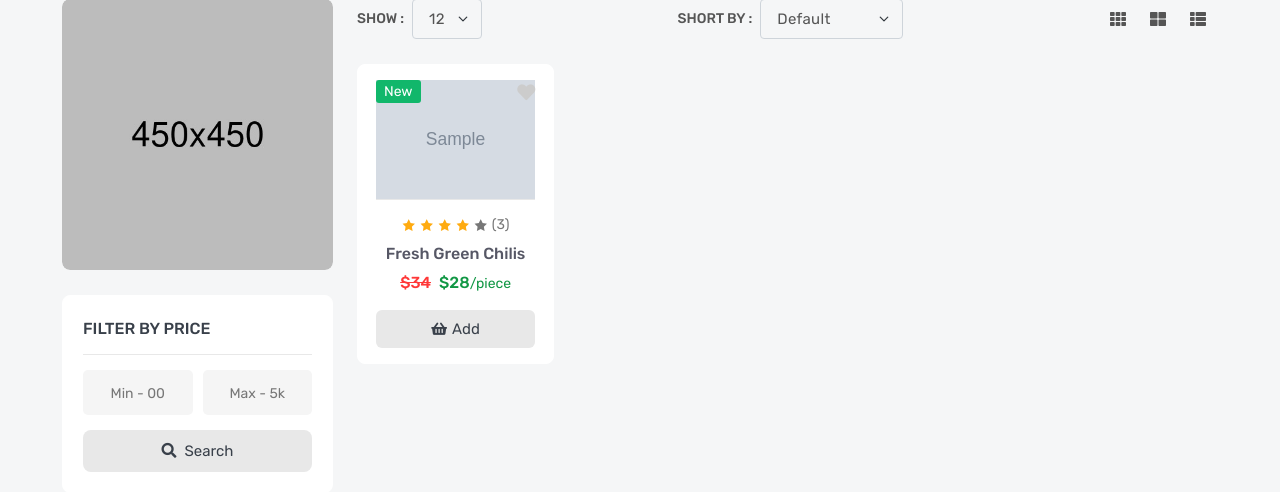
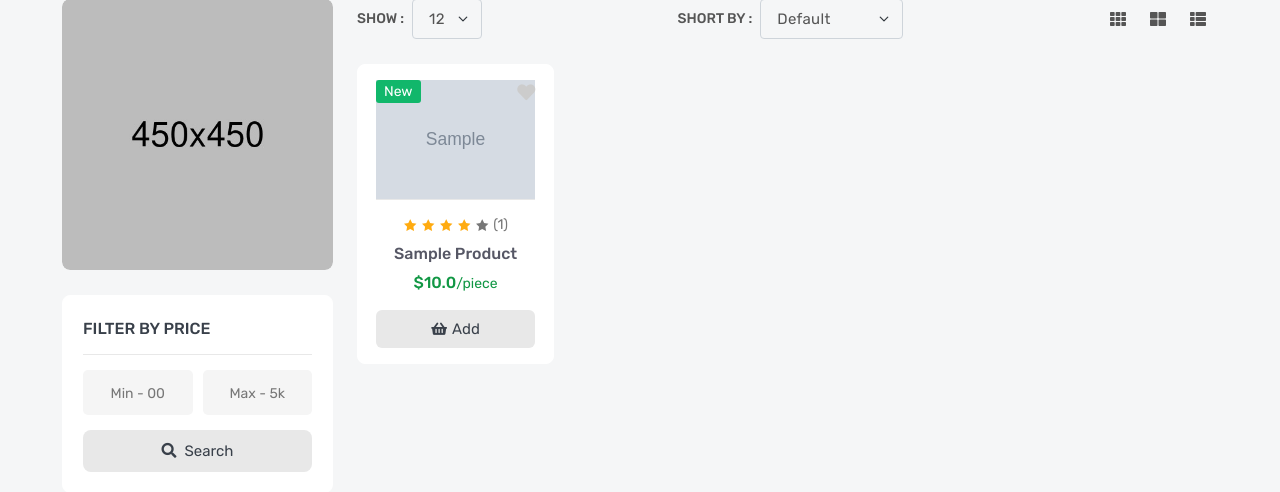
Before and after one commit to mohamedelazb86/Amazon1, a Django app: page /products/ in a window 1280 px wide. Shown: the part 589-1081 px from the top of the page. Run offline with Django 4.2, Linux system fonts and the light colour scheme; tables that the repository leaves empty hold one stand-in row (values such as "Sample post"); grey boxes marked "Sample" are stand-in pictures; some libraries are stand-ins or nearby versions.

Commit message:
add review count

```diff
--- a/products/models.py
+++ b/products/models.py
@@ -29,6 +29,11 @@ class Product(models.Model):
         self.slug=slugify(self.name)
         super(Product,self).save(*args,**kwargs)
 
+    @property
+    def review_count(self):
+        reviews=self.review_product.all().count()
+        return reviews
+
 class Brand(models.Model):
     name=models.CharField(max_length=120)
     image=models.ImageField(upload_to='brand_photo')
--- a/products/templates/products/product_list.html
+++ b/products/templates/products/product_list.html
@@ -384,14 +384,14 @@
                                                 <i class="active icofont-star"></i>
                                                 <i class="active icofont-star"></i>
                                                 <i class="icofont-star"></i>
-                                                <a href="product-video.html">(3)</a>
+                                                <a href="product-video.html">({{object.review_count}})</a>
                                             </div>
                                             <h6 class="product-name">
-                                                <a href="product-video.html">fresh green chilis</a>
+                                                <a href="/products/{{object.slug}}">{{object.name}}</a>
                                             </h6>
                                             <h6 class="product-price">
-                                                <del>$34</del>
-                                                <span>$28<small>/piece</small></span>
+
+                                                <span>${{object.price}}<small>/piece</small></span>
                                             </h6>
                                             <button class="product-add" title="Add to Cart">
                                                 <i class="fas fa-shopping-basket"></i>
```
